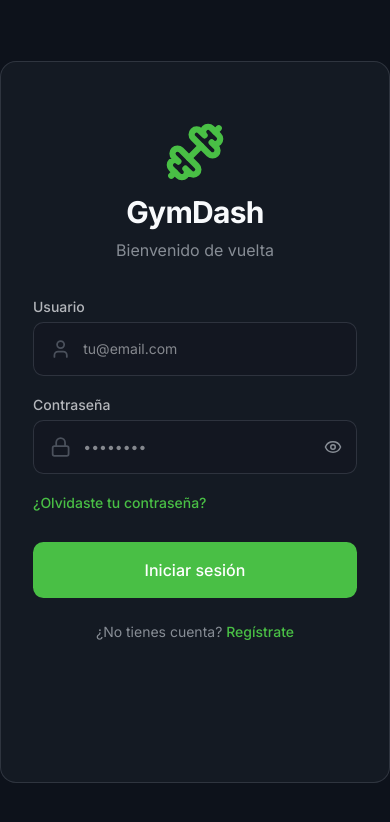
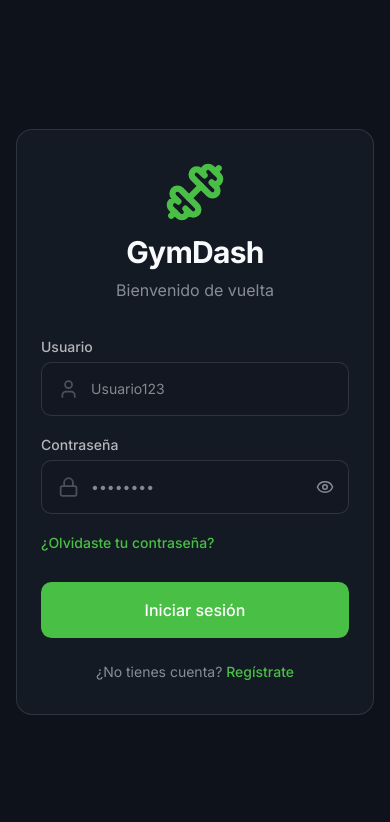
Before and after one commit to TBustamante05/gymdash-web, a Next.js app: page /login in a window 390 px wide. Shown: the top 822 px of the page. Built offline with nearby package versions, Linux system fonts and the light colour scheme; no server answers.

Commit message:
style(auth): enhance styling for login and registration forms

```diff
--- a/app/(auth)/login/page.tsx
+++ b/app/(auth)/login/page.tsx
@@ -8,15 +8,22 @@ export const metadata: Metadata = {
 
 export default function LoginPage() {
   return (
-    <div className="min-h-screen flex items-center justify-center bg-[#0D121B]">
-      <div className="w-full max-w-md px-6 bg-background px-8 pt-15 pb-35 rounded-lg border-1 border-border/50">
-
-          <Dumbbell size={60} strokeWidth={2.5} className="text-primary mx-auto mb-3"/>
+    <div className="min-h-screen flex items-center justify-center bg-[#0D121B] px-4">
+      <div
+        className="w-full max-w-md bg-background rounded-lg border border-border/50
+                  flex flex-col justify-center
+                  px-6 py-8
+                  sm:px-8 sm:py-10
+                  sm:min-h-[722px] sm:max-h-[722px]"
+      >
+        <Dumbbell
+          size={60}
+          strokeWidth={2.5}
+          className="text-primary mx-auto mb-3"
+        />
         <div className="text-center mb-8">
           <h1 className="text-3xl font-bold tracking-tight">GymDash</h1>
-          <p className="text-muted-foreground mt-2">
-            Bienvenido de vuelta
-          </p>
+          <p className="text-muted-foreground mt-2">Bienvenido de vuelta</p>
         </div>
 
         <LoginForm />
--- a/app/(auth)/register/page.tsx
+++ b/app/(auth)/register/page.tsx
@@ -8,8 +8,14 @@ export const metadata: Metadata = {
 
 export default function RegisterPage() {
   return (
-    <div className="min-h-screen flex items-center justify-center bg-[#0D121B]">
-      <div className="w-full max-w-md px-6 bg-background px-8 pt-15 pb-35 rounded-lg border-1 border-border/50">
+    <div className="min-h-screen flex items-center justify-center bg-[#0D121B] px-4">
+      <div
+        className="w-full max-w-md bg-background rounded-lg border border-border/50
+                  flex flex-col justify-center
+                  px-6 py-8
+                  sm:px-8 sm:py-10
+                  sm:min-h-[822px] sm:max-h-[822px]"
+      >
         <Dumbbell
           size={60}
           strokeWidth={2.5}
@@ -24,10 +30,7 @@ export default function RegisterPage() {
 
         <p className="text-center text-sm text-muted-foreground mt-6">
           ¿Ya tienes cuenta?{" "}
-          <a
-            href="/login"
-            className="text-primary font-medium hover:underline"
-          >
+          <a href="/login" className="text-primary font-medium hover:underline">
             Inicia sesión
           </a>
         </p>
--- a/app/globals.css
+++ b/app/globals.css
@@ -106,6 +106,16 @@
   color-scheme: dark;
 }
 
+input:-webkit-autofill,
+input:-webkit-autofill:hover,
+input:-webkit-autofill:focus,
+input:-webkit-autofill:active {
+  -webkit-box-shadow: 0 0 0 30px var(--background) inset !important;
+  -webkit-text-fill-color: var(--foreground) !important;
+
+  transition: background-color 9999s ease-in-out 0s;
+}
+
 @layer base {
   * {
     @apply border-border outline-ring/50;
--- a/components/auth/LoginForm.tsx
+++ b/components/auth/LoginForm.tsx
@@ -47,10 +47,10 @@ function LoginForm() {
           <input
             id="username"
             name="username"
-            // type="text"
+            type="text"
             value={formData.username}
             onChange={handleChange}
-            placeholder="tu@email.com"
+            placeholder="Usuario123"
             required
             disabled={isLoggingIn} // desactiva mientras carga
             className="w-full
@@ -75,7 +75,7 @@ function LoginForm() {
           <input
             id="password"
             name="password"
-            // type={showPassword ? 'text' : 'password'}
+            type={showPassword ? 'text' : 'password'}
             value={formData.password}
             onChange={handleChange}
             placeholder="••••••••"
@@ -112,7 +112,8 @@ function LoginForm() {
         className="w-full mt-7 py-4 px-4 bg-primary text-primary-foreground
                       rounded-md font-medium
                       hover:bg-primary/90 transition-colors
-                      disabled:opacity-50 disabled:cursor-not-allowed"
+                      disabled:opacity-50 disabled:cursor-not-allowed
+                      cursor-pointer"
       >
         {/* Cambia el texto según el estado */}
         {isLoggingIn ? "Iniciando sesión..." : "Iniciar sesión"}
--- a/components/auth/RegisterForm.tsx
+++ b/components/auth/RegisterForm.tsx
@@ -199,7 +199,8 @@ function RegisterForm() {
         className="w-full mt-7 py-4 px-4 bg-primary text-primary-foreground
                       rounded-md font-medium
                       hover:bg-primary/90 transition-colors
-                      disabled:opacity-50 disabled:cursor-not-allowed"
+                      disabled:opacity-50 disabled:cursor-not-allowed
+                      cursor-pointer"
       >
         {/* Cambia el texto según el estado */}
         {isRegistering ? "Creando cuenta..." : "Crear cuenta"}
```
